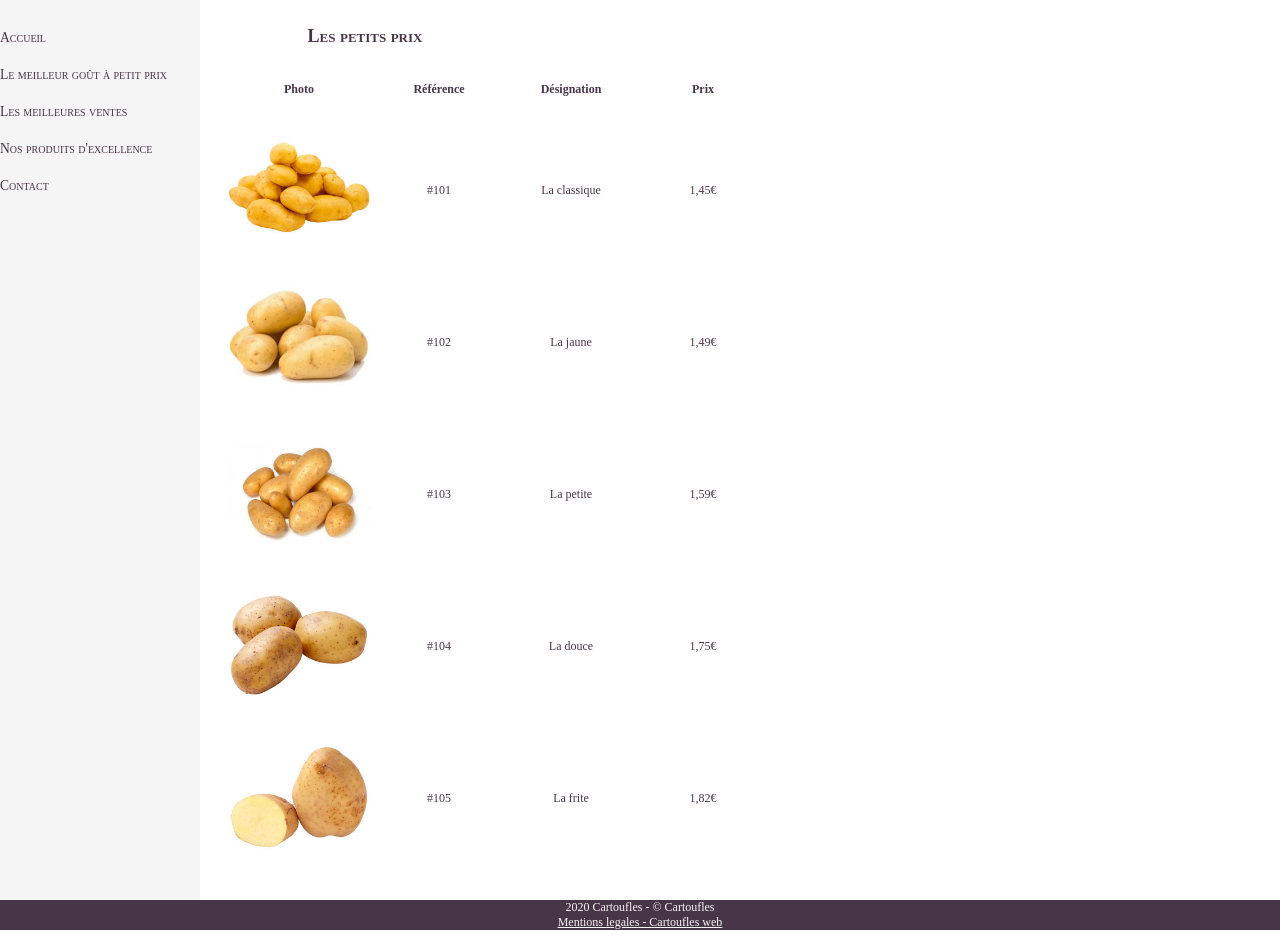
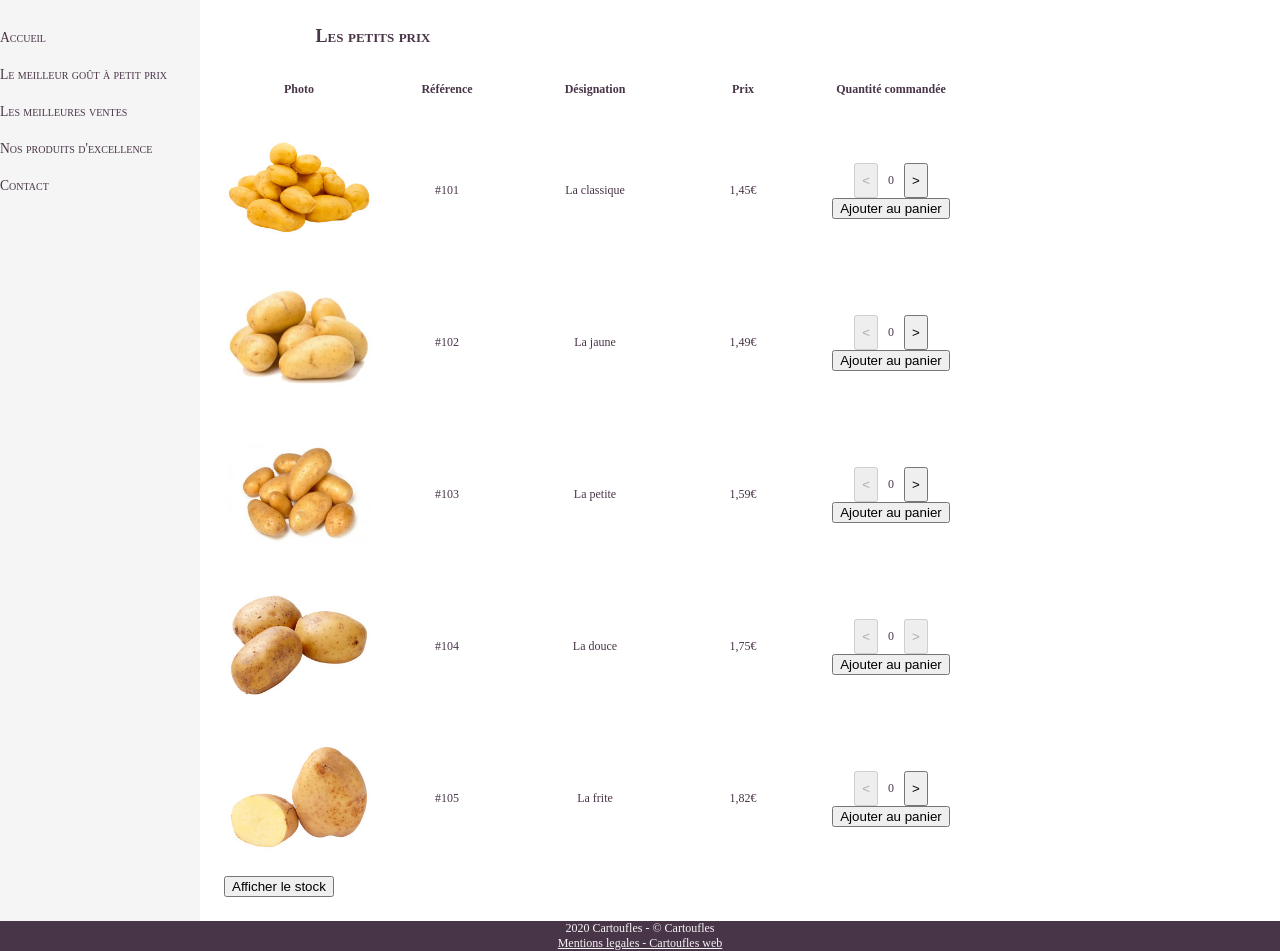
Before and after one commit to Berg-amoth/cy_web, a PHP site: page /cheap.html in a window 1280 px wide. Shown: the part 125-1076 px from the top of the page. Before the commit the page ends 1055 px from the top, so only its background shows below. Run offline with PHP 8.4, Linux system fonts and the light colour scheme.

Commit message:
js script genesis : allow users to see the quantity of products available or to hide it. Allow users to choose the quantity of each product they want.

```diff
--- a/cheap.html
+++ b/cheap.html
@@ -43,45 +43,94 @@
                             <td><h4>Photo</h4></td>
                             <td><h4>R&eacute;f&eacute;rence</h4></td>
                             <td><h4>D&eacute;signation</h4></td>
+                            <td class="stock"><h4>Stock disponible</h4></td>
                             <td><h4>Prix</h4></td>
+                            <td><h4>Quantit&eacute; command&eacute;e</h4></td>
                         </tr>
 
                         <tr>
                             <td><img src="img/cheap/1.jpg" alt=""></td>
                             <td>#101</td>
                             <td>La classique</td>
+                            <td class="stock">5</td>
                             <td>1,45€</td>
+                            <td>
+                                <div class="quantite_produit">
+                                    <button class="bouton_moins" name="1"><</button>
+                                    <p>0</p>
+                                    <button class="bouton_plus" name="1">></button>
+                                </div>
+                                <button>Ajouter au panier</button>
+                            </td>
                         </tr>
 
                         <tr>
                             <td><img src="img/cheap/2.jpg" alt=""></td>
                             <td>#102</td>
                             <td>La jaune</td>
+                            <td class="stock">4</td>
                             <td>1,49€</td>
+                            <td>
+                                <div class="quantite_produit">
+                                    <button class="bouton_moins" name="2"><</button>
+                                    <p>0</p>
+                                    <button class="bouton_plus" name="2">></button>
+                                </div>
+                                <button>Ajouter au panier</button>
+                            </td>
                         </tr>
 
                         <tr>
                             <td><img src="img/cheap/3.jpeg" alt=""></td>
                             <td>#103</td>
                             <td>La petite</td>
+                            <td class="stock">1</td>
                             <td>1,59€</td>
+                            <td>
+                                <div class="quantite_produit">
+                                    <button class="bouton_moins" name="3"><</button>
+                                    <p>0</p>
+                                    <button class="bouton_plus" name="3">></button>
+                                </div>
+                                <button>Ajouter au panier</button>
+                            </td>
                         </tr>
 
                         <tr>
                             <td><img src="img/cheap/4.jpeg" alt=""></td>
                             <td>#104</td>
                             <td>La douce</td>
+                            <td class="stock">0</td>
                             <td>1,75€</td>
+                            <td>
+                                <div class="quantite_produit">
+                                    <button class="bouton_moins" name="4"><</button>
+                                    <p>0</p>
+                                    <button class="bouton_plus" name="4">></button>
+                                </div>
+                                <button>Ajouter au panier</button>
+                            </td>
                         </tr>
 
                         <tr>
                             <td><img src="img/cheap/5.jpeg" alt=""></td>
                             <td>#105</td>
                             <td>La frite</td>
+                            <td class="stock">3</td>
                             <td>1,82€</td>
+                            <td>
+                                <div class="quantite_produit">
+                                    <button class="bouton_moins" name="5"><</button>
+                                    <p>0</p>
+                                    <button class="bouton_plus" name="5">></button>
+                                </div>
+                                <button>Ajouter au panier</button>
+                            </td>
                         </tr>
                     </tbody>
                 </table>
+
+                <button id="bouton_stock">Afficher le stock</button>
             </section>
         </main>
 
@@ -89,5 +138,7 @@
             <p>2020 Cartoufles - © Cartoufles</p>
             <a href="">Mentions legales - Cartoufles web</a>
         </footer>
+
+        <script src="js/script.js"></script>
     </body>
 </html>
--- a/css/style.css
+++ b/css/style.css
@@ -61,6 +61,7 @@ body {
                     }
 
         section {
+            flex-grow: 1;
             padding: 3vh;
             padding-top: 1vh;
         }
@@ -80,11 +81,28 @@ body {
 
         td {
             text-align: center;
-            width: 16vh;
+            min-width: 18vh;
         }
             td > img {
                 width: 18vh;
             }
+
+            .stock {
+                display: none;
+            }
+
+                .quantite_produit {
+                    display: flex;
+                    flex-direction: row;
+                    justify-content: center;
+                }
+
+                    .quantite_produit > p {
+                        margin: 10px;
+                    }
+                    .quantite_produit > button {
+
+                    }
 
     footer {
         background-color: #493548;
--- /dev/null
+++ b/js/script.js
@@ -0,0 +1,81 @@
+// Permet d'afficher ou de masquer le stock
+// Passe tous les elements de la colonne de none a table-cell et inversement
+function afficher_masquer() {
+    switch (stock_affiche) {
+        case false:
+            for (var i = 0; i < colonne_stock.length; i++) {
+                colonne_stock[i].style.display = "table-cell";
+            }
+            stock_affiche = true;
+            bouton_stock.innerHTML = "Masquer le stock";
+            break;
+        case true:
+            for (var i = 0; i < colonne_stock.length; i++) {
+                colonne_stock[i].style.display = "none";
+            }
+            stock_affiche = false;
+            bouton_stock.innerHTML = "Afficher le stock"
+            break;
+        default:
+            console.log('Houston, on a un probleme !');
+    }
+}
+
+// Permet de changer les quantites, change l'affichage de la page mais egalement le
+// tableau dans lequel les valeurs sont stockees (coming soon : pour les restituer ensuite au serveur)
+function enlever_produit() {
+    // Modifie la valeur
+    tableau_quantites[parseInt(this.getAttribute("name")) - 1] = tableau_quantites[parseInt(this.getAttribute("name")) - 1] - 1;
+    this.parentElement.getElementsByTagName("p")[0].innerHTML = tableau_quantites[parseInt(this.getAttribute("name")) - 1];
+    // Desactive le bouton moins si on arrive a zero
+    if (tableau_quantites[parseInt(this.getAttribute("name")) - 1] == 0) {
+        this.disabled = true;
+    }
+    // Reactive le bouton si on en a moins que le stock disponible
+    if (tableau_quantites[parseInt(this.getAttribute("name")) - 1] < tableau_stocks[parseInt(this.getAttribute("name")) - 1]) {
+        this.parentElement.getElementsByClassName("bouton_plus")[0].disabled = false;
+    }
+    console.log(tableau_quantites);
+}
+
+function ajouter_produit() {
+    tableau_quantites[parseInt(this.getAttribute("name")) - 1] = tableau_quantites[parseInt(this.getAttribute("name")) - 1] + 1;
+    this.parentElement.getElementsByTagName("p")[0].innerHTML = tableau_quantites[parseInt(this.getAttribute("name")) - 1];
+    // Desactive le bouton plus si on arrive a la quantite disponible
+    if (tableau_quantites[parseInt(this.getAttribute("name")) - 1] == tableau_stocks[parseInt(this.getAttribute("name")) - 1]) {
+        this.disabled = true;
+    }
+    // Reactive le bouton si on en a plus (+) qu'un
+    if (tableau_quantites[parseInt(this.getAttribute("name")) - 1] > 0) {
+        this.parentElement.getElementsByClassName("bouton_moins")[0].disabled = false;
+    }
+    console.log(tableau_quantites);
+}
+
+// Initialisation des variables & lien des fonctions et des elements de la page
+var stock_affiche = false;
+var tableau_quantites = [];
+var colonne_stock = document.getElementsByClassName('stock');
+var tableau_stocks = [];
+// Initialisation du tableau des stocks
+for (let i = 1; i < colonne_stock.length; i++) {
+    tableau_stocks[i-1] = parseInt(colonne_stock[i].innerHTML);
+}
+// Lien des fonctions et des boutons
+document.getElementById('bouton_stock').addEventListener("click", afficher_masquer);
+const bouton_moins = document.getElementsByClassName('bouton_moins');
+for (var i = 0; i < bouton_moins.length; i++) {
+    bouton_moins[i].addEventListener("click", enlever_produit);
+    // Initialisation du tableau des quantites a zero. Cette action n'est effectuee que pour un bouton sur deux (les moins et non les plus)
+    tableau_quantites.push(parseInt(bouton_moins[i].parentElement.getElementsByTagName("p")[0].innerHTML));
+    if (tableau_quantites[i] == 0) {
+        bouton_moins[i].disabled = true;
+    }
+}
+const bouton_plus = document.getElementsByClassName('bouton_plus');
+for (var i = 0; i < bouton_plus.length; i++) {
+    bouton_plus[i].addEventListener("click", ajouter_produit);
+    if (tableau_quantites[i] == tableau_stocks[i]) {
+        bouton_plus[i].disabled = true;
+    }
+}
```
